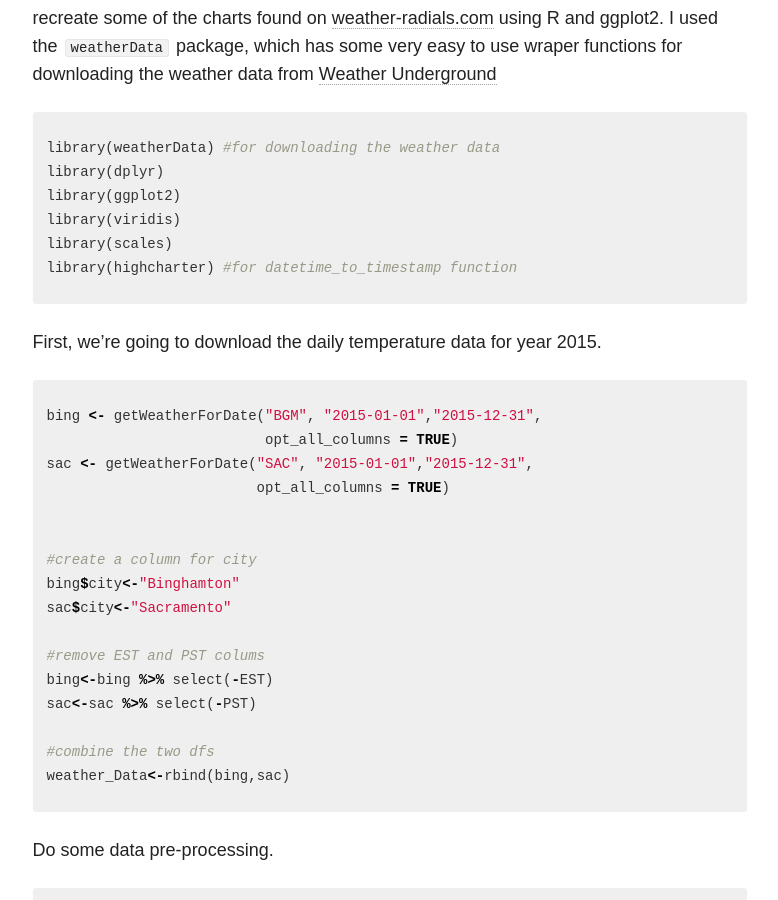
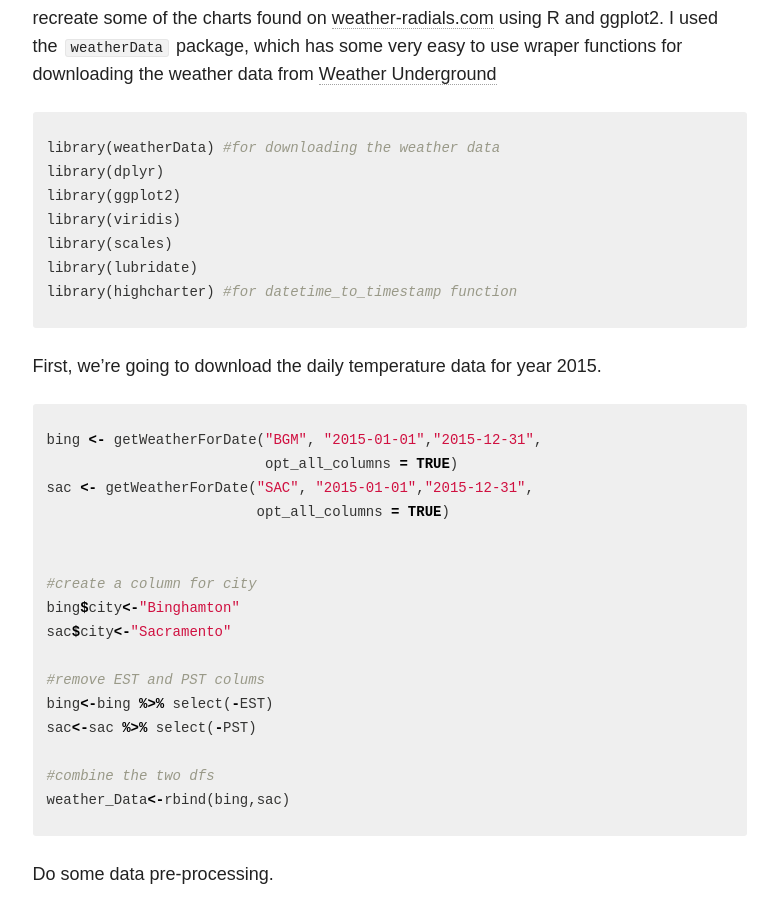
Before and after one commit to stasSajin/stasSajin.github.io, a Jekyll site: the page built from _posts/2016-06-14-weather-radials.md, in a window 1280 px wide and 900 px high, scrolled down 1077 px. Shown: the whole window, without its empty margins (347-1125 px from the left). Built offline with Jekyll 4.4.1, drawn with Linux system fonts in a browser that asks for light colours; nearby versions of some CDN libraries; comment, search, counter and statistics services are not loaded.

Commit message:
fixed date issues

````diff
--- a/_R/2016-06-14-weather-radials.Rmd
+++ b/_R/2016-06-14-weather-radials.Rmd
@@ -6,7 +6,7 @@ output:
   html_document
 share: true
 categories: blog
-excerpt: "'Plotting weather radials'"
+excerpt: "Plotting weather radials"
 tags: [weather radials, R, ggplot2, data viz]
 ---
 
@@ -30,6 +30,7 @@ library(dplyr)
 library(ggplot2)
 library(viridis)
 library(scales)
+library(lubridate)
 library(highcharter) #for datetime_to_timestamp function
 ```
 
--- a/_posts/2016-06-14-weather-radials.md
+++ b/_posts/2016-06-14-weather-radials.md
@@ -6,7 +6,7 @@ output:
   html_document
 share: true
 categories: blog
-excerpt: "'Plotting weather radials'"
+excerpt: "Plotting weather radials"
 tags: [weather radials, R, ggplot2, data viz]
 ---
 
@@ -28,6 +28,7 @@ library(dplyr)
 library(ggplot2)
 library(viridis)
 library(scales)
+library(lubridate)
 library(highcharter) #for datetime_to_timestamp function
 {% endhighlight %}
 
````
Also changed, not shown: 7 other files.
